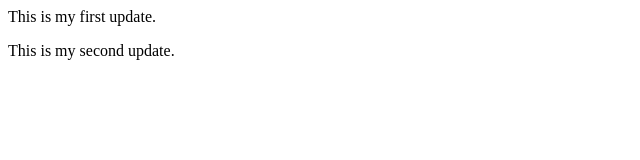
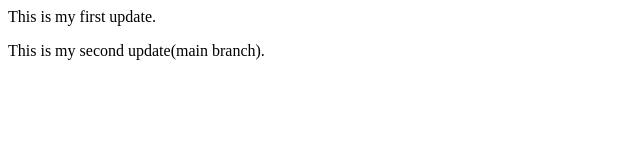
Before and after one commit to Mukeshvinay/sampleRepository, a plain HTML site: page index.html in a window 1280 px wide. Shown: the full height of the page, 0-640 px from the left. Drawn offline with Linux system fonts and the light colour scheme.

Commit message:
main branch commit

```diff
--- a/index.html
+++ b/index.html
@@ -1,2 +1,2 @@
 <p>This is my first update.</p>
-<p>This is my second update.</p>
+<p>This is my second update(main branch).</p>
```
